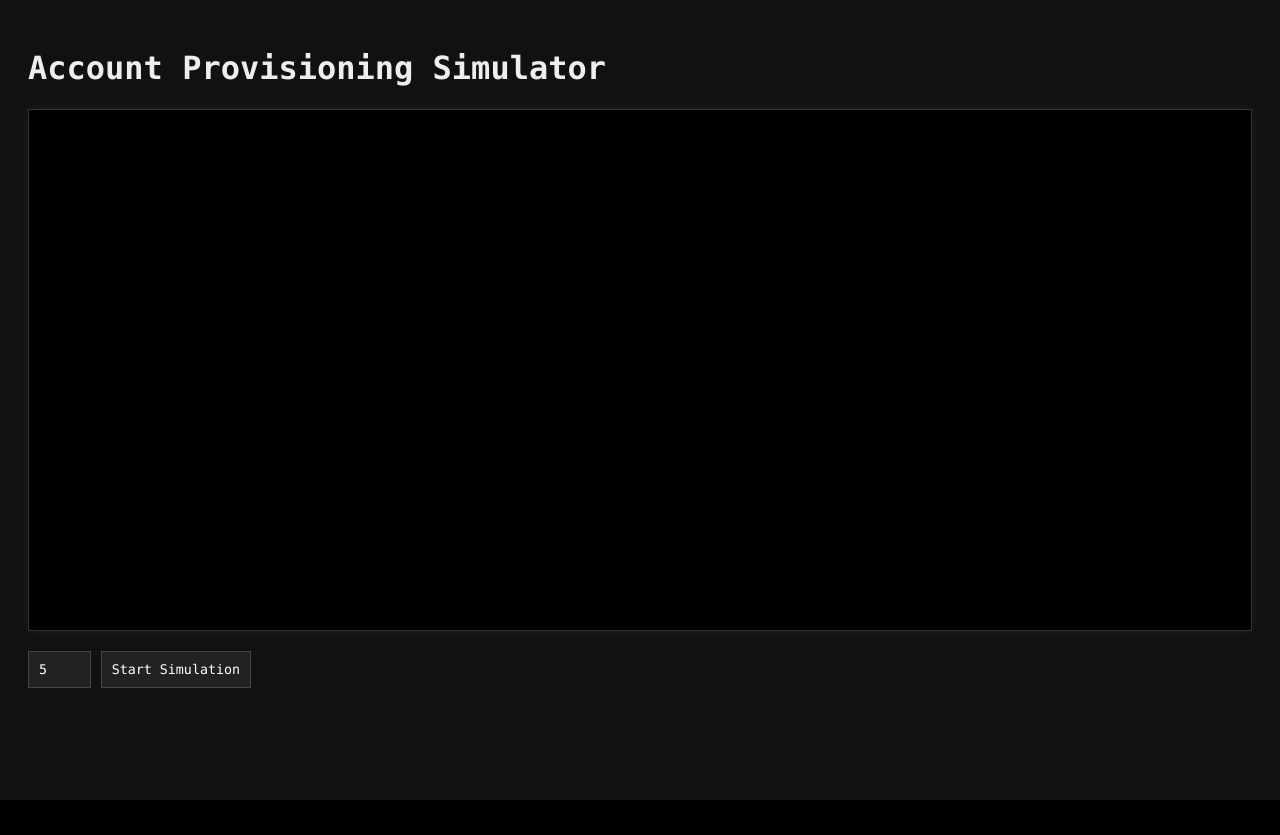
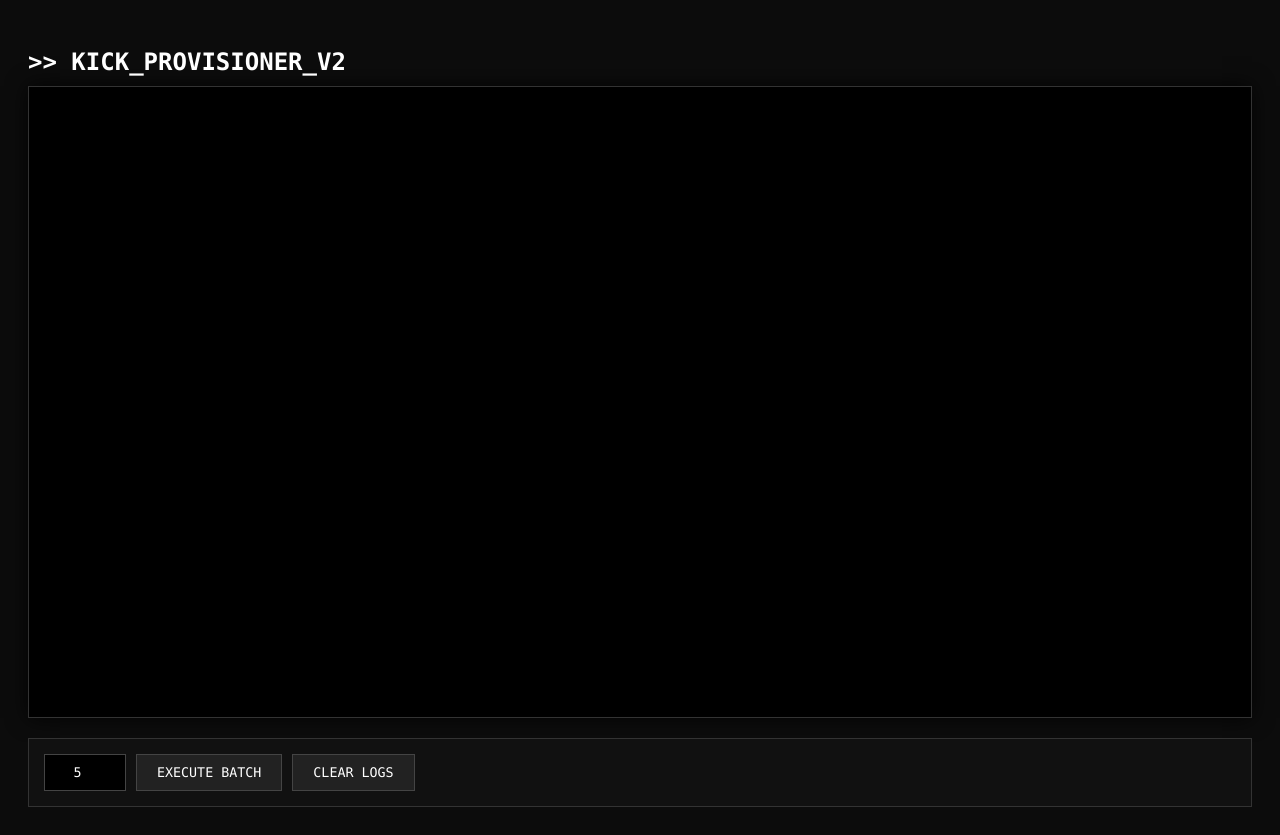
Before and after one commit to gingrsnaps/KickAC, a Flask app: page / in a window 1280 px wide. Before the commit the page ends 800 px from the top, so only its background shows below. Run offline with Flask 3, Linux system fonts and the light colour scheme; some libraries are stand-ins or nearby versions.

Commit message:
Add files via upload

```diff
--- a/templates/console.html
+++ b/templates/console.html
@@ -5,32 +5,72 @@
     <title>Provisioning Simulator</title>
     <script src="https://cdnjs.cloudflare.com/ajax/libs/socket.io/4.0.1/socket.io.js"></script>
     <style>
-        body { background: #111; color: #eee; font-family: 'Consolas', monospace; padding: 20px; }
+        body { background: #0c0c0c; color: #ccc; font-family: 'Consolas', 'Monaco', monospace; padding: 20px; }
+
         #console {
-            background: #000; border: 1px solid #333; height: 500px;
-            overflow-y: auto; padding: 10px; margin-bottom: 20px;
-            box-shadow: 0 0 10px rgba(0,255,0,0.1);
+            background: #000;
+            border: 1px solid #333;
+            height: 600px;
+            overflow-y: auto;
+            padding: 15px;
+            margin-bottom: 20px;
+            box-shadow: 0 0 20px rgba(0, 0, 0, 0.8);
+            font-size: 14px;
         }
-        .line { margin: 2px 0; }
-        .SYSTEM { color: #0ff; font-weight: bold; }
-        .SUCCESS { color: #0f0; }
-        .WARN { color: #ff0; }
-        .ERROR { color: #f00; }
-        .DEBUG { color: #555; }
-        .INFO { color: #ccc; }
-        input, button {
-            padding: 10px; background: #222; border: 1px solid #444; color: #fff;
-            font-family: inherit; cursor: pointer;
+
+        /* Scrollbar Styling */
+        #console::-webkit-scrollbar { width: 8px; }
+        #console::-webkit-scrollbar-track { background: #000; }
+        #console::-webkit-scrollbar-thumb { background: #333; }
+
+        .line { margin: 4px 0; white-space: pre-wrap; }
+
+        /* Log Levels */
+        .SYSTEM  { color: #00ffff; font-weight: bold; }
+        .SUCCESS { color: #00ff00; font-weight: bold; }
+        .WARN    { color: #ffff00; }
+        .ERROR   { color: #ff3333; }
+        .DEBUG   { color: #555; }
+        .INFO    { color: #888; }
+
+        /* New Styles for Credentials */
+        .DATA { color: #ffffff; }
+        .Highlight {
+            color: #000;
+            background-color: #00ff00;
+            display: inline-block;
+            padding: 2px 5px;
+            font-weight: bold;
+            margin-top: 5px;
         }
-        button:hover { background: #333; }
+
+        .controls {
+            display: flex;
+            gap: 10px;
+            background: #111;
+            padding: 15px;
+            border: 1px solid #333;
+        }
+
+        input {
+            padding: 10px; background: #000; border: 1px solid #444; color: #fff;
+            font-family: inherit; width: 60px; text-align: center;
+        }
+        button {
+            padding: 10px 20px; background: #222; border: 1px solid #444; color: #fff;
+            font-family: inherit; cursor: pointer; transition: background 0.2s;
+        }
+        button:hover { background: #333; border-color: #666; }
     </style>
 </head>
 <body>
-    <h1>Account Provisioning Simulator</h1>
+    <h2 style="color: #fff; margin-bottom: 10px;">>> KICK_PROVISIONER_V2</h2>
     <div id="console"></div>
-    <div>
+
+    <div class="controls">
         <input type="number" id="amount" value="5" min="1" max="10">
-        <button onclick="run()">Start Simulation</button>
+        <button onclick="run()">EXECUTE BATCH</button>
+        <button onclick="clearConsole()">CLEAR LOGS</button>
     </div>
 
     <script>
@@ -40,7 +80,14 @@
         socket.on('log', (data) => {
             const div = document.createElement('div');
             div.className = `line ${data.type}`;
-            div.textContent = `> [${data.type}] ${data.message}`;
+
+            // formatting
+            if(data.type === 'Highlight') {
+                div.textContent = ` 2FA CODE : [ ${data.message.split(': ')[1]} ] `;
+            } else {
+                div.textContent = data.message.startsWith('>') ? data.message : `> ${data.message}`;
+            }
+
             con.appendChild(div);
             con.scrollTop = con.scrollHeight;
         });
@@ -53,6 +100,10 @@
                 body: JSON.stringify({amount: amt})
             });
         }
+
+        function clearConsole() {
+            con.innerHTML = '';
+        }
     </script>
 </body>
 </html>
```
Also changed, not shown: core/interfaces.py (+18 -8 lines), core/managers.py (+22 -23 lines).
